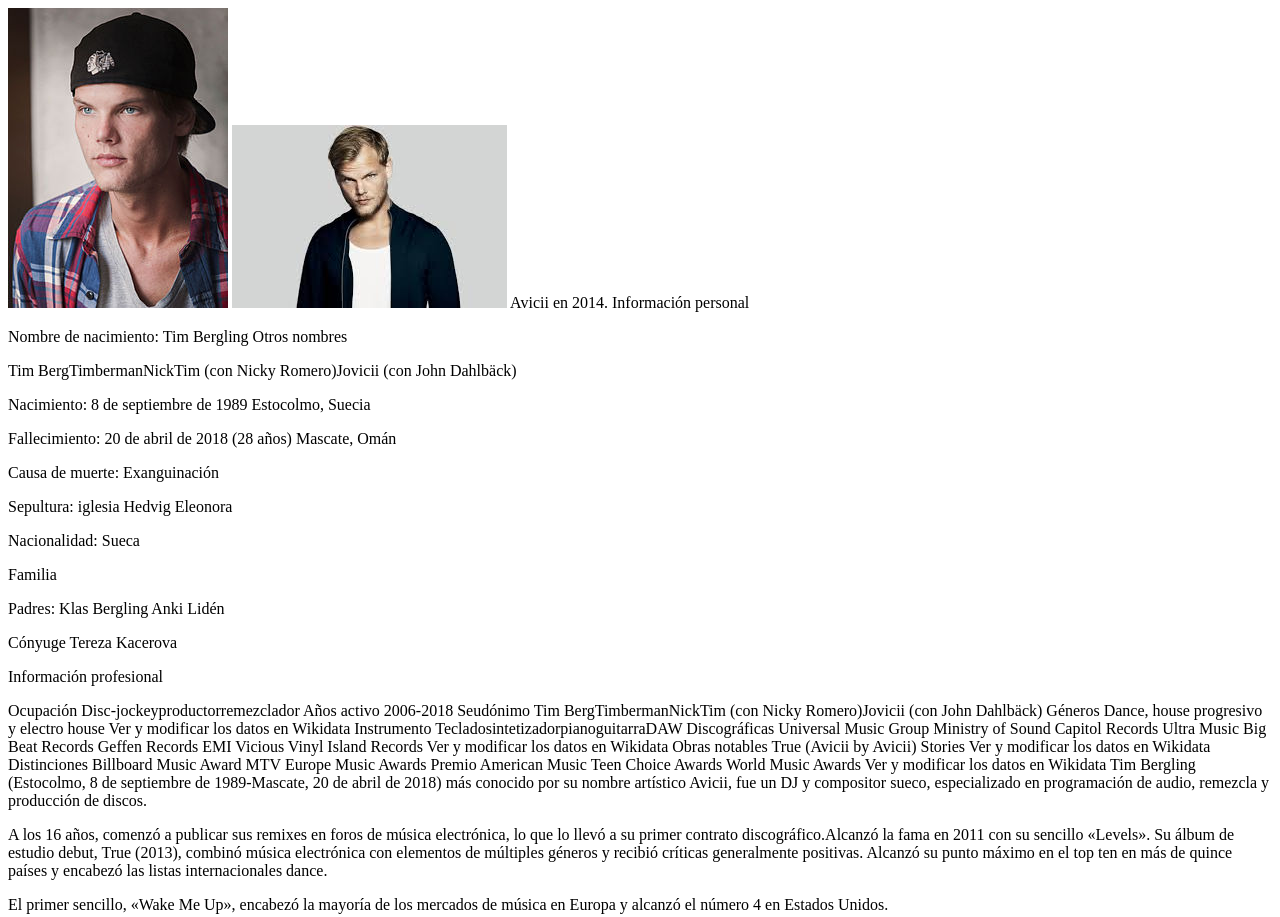
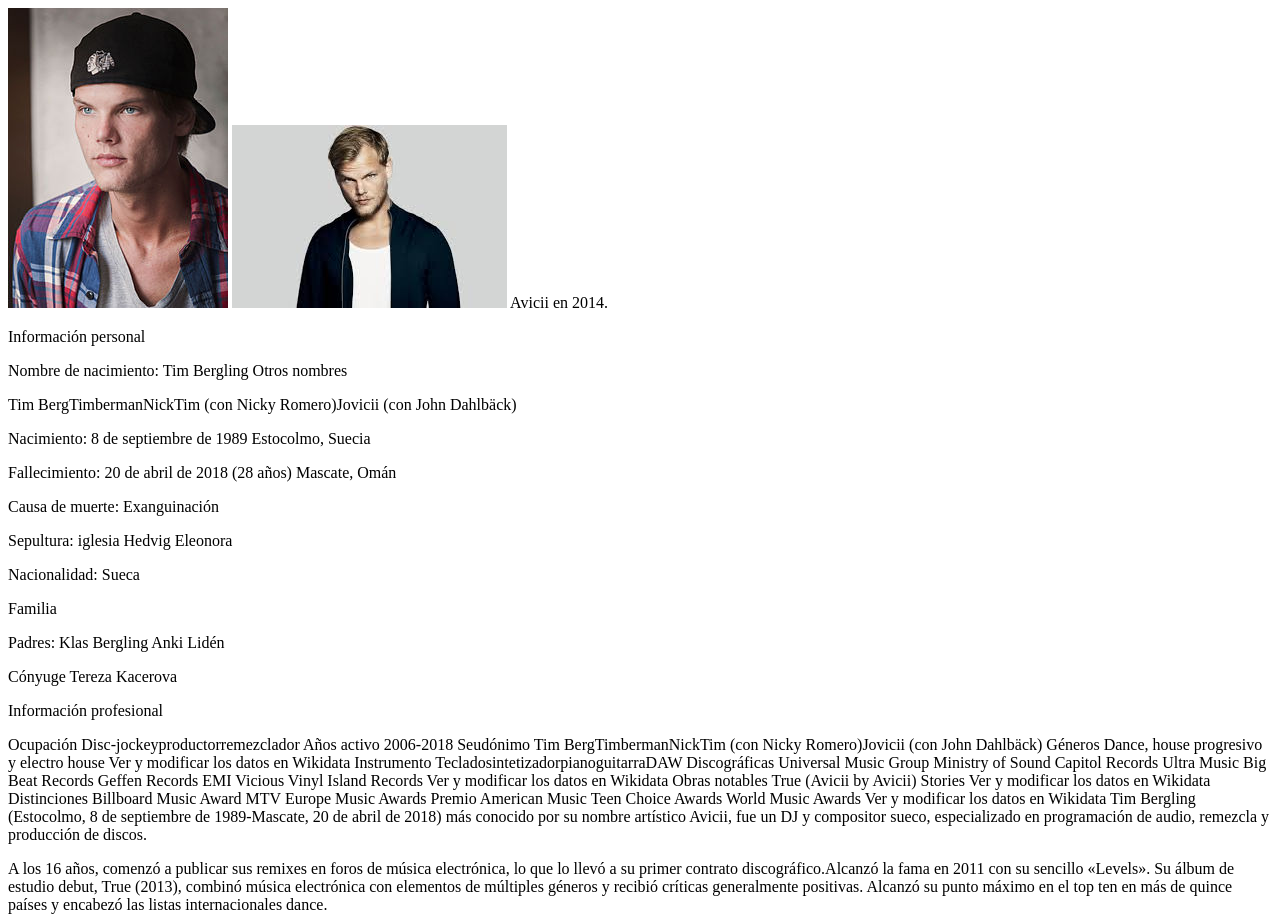
Before and after one commit to Hernandez1317/Hernandez, a plain HTML site: page Timberling.html in a window 1280 px wide. Shown: the top 917 px of the page. Drawn offline with Linux system fonts and the light colour scheme.

Commit message:
Update Timberling.html

```diff
--- a/Timberling.html
+++ b/Timberling.html
@@ -3,7 +3,7 @@
   <title>Avicii</title>
   <img src="Avicii.JPG">
   <img src="descarga.JPG">
-  <body>Avicii en 2014.
+  <body>Avicii en 2014.<p>
 Información personal<P>
 Nombre de nacimiento: Tim Bergling
 Otros nombres<P>
```
